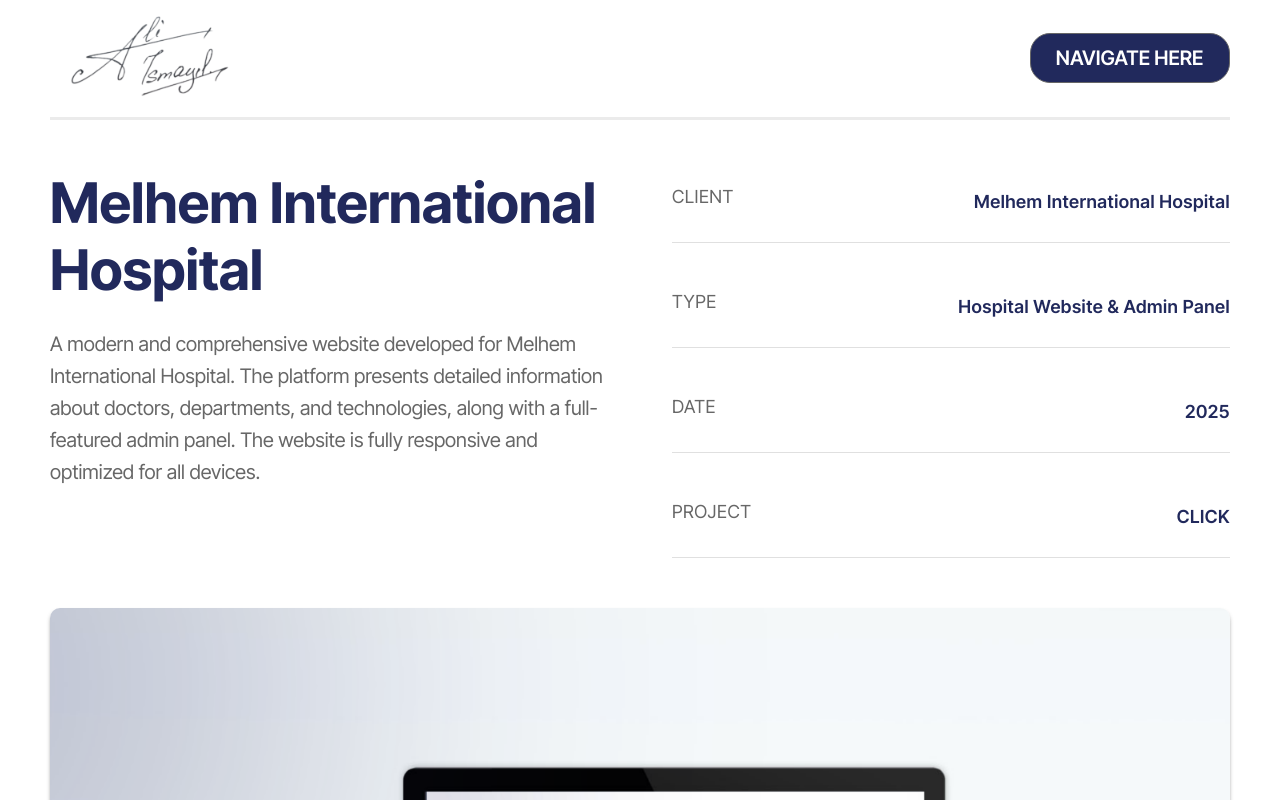
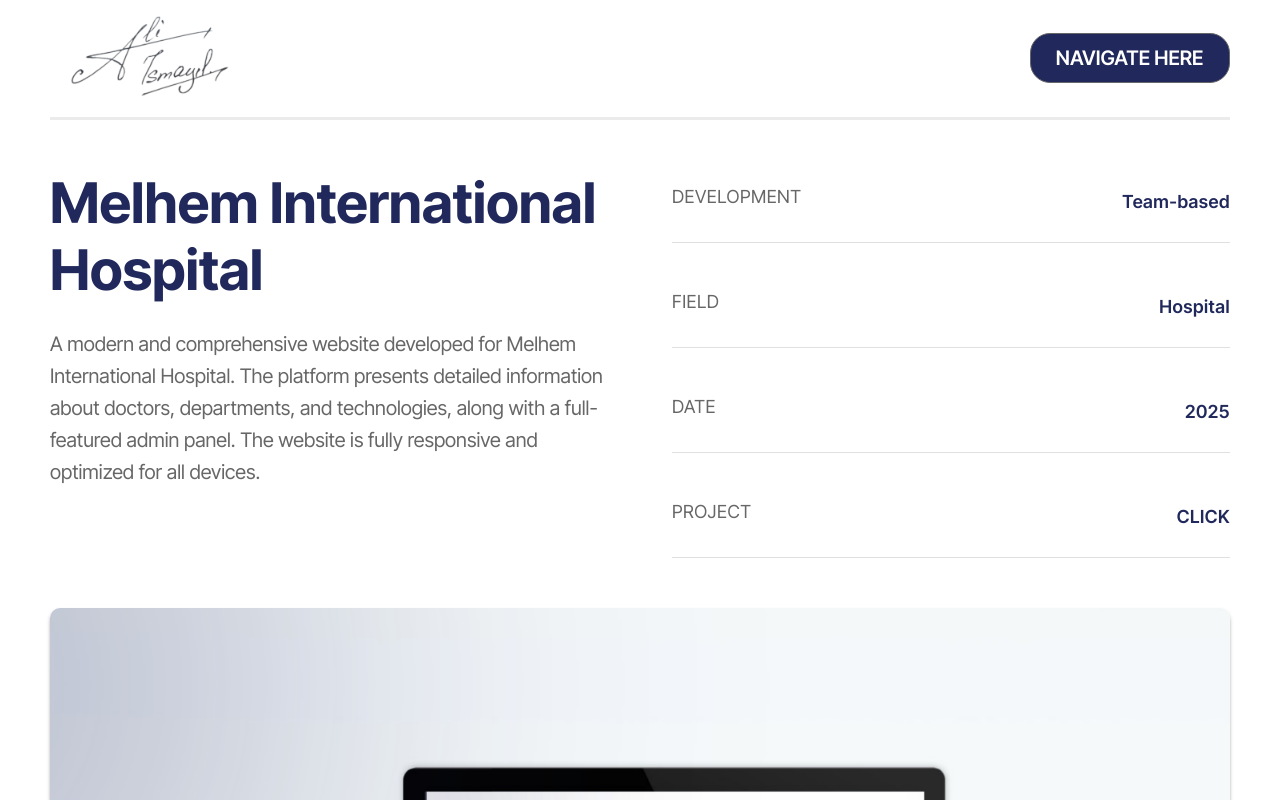
Before and after one commit to AliIsmayl/Ali-Portfolio, a React (Vite) app: page /project/1 in a window 1280 px wide. Shown: the top 800 px of the page. Built offline with nearby package versions, Linux system fonts and the light colour scheme.

Commit message:
some update

```diff
--- a/src/Pages/ContactPage/ContactPage.scss
+++ b/src/Pages/ContactPage/ContactPage.scss
@@ -165,7 +165,7 @@
       bottom: 0;
       left: 0;
       width: 100%;
-      padding: 2rem;
+      padding: 10px 20px;
       color: white;
       background: rgba($dark-color, 0.7);
       animation: fadeIn 0.8s ease-out 0.4s both;
--- a/src/Pages/ProjectDetail/ProjectDetail.jsx
+++ b/src/Pages/ProjectDetail/ProjectDetail.jsx
@@ -32,11 +32,11 @@
         </div>
         <div className="right" data-aos="fade-left">
           <div className="box">
-            <span>CLIENT</span>
-            <p>{detail.client}</p>
+            <span>DEVELOPMENT</span>
+            <p>{detail.process}</p>
           </div>
           <div className="box">
-            <span>TYPE</span>
+            <span>FIELD</span>
             <p>{detail.detail}</p>
           </div>
           <div className="box">
--- a/src/project.js
+++ b/src/project.js
@@ -2,14 +2,14 @@
   {
     id: 1,
     name: "Melhem International Hospital",
-    detail: "Hospital Website & Admin Panel",
+    detail: "Hospital",
     time: "2025",
     image: "/melhem1.png",
     link: "https://melhemhospital.com/",
     color: "#291730",
     bigDescription:
       "A modern and comprehensive website developed for Melhem International Hospital. The platform presents detailed information about doctors, departments, and technologies, along with a full-featured admin panel. The website is fully responsive and optimized for all devices.",
-    client: "Melhem International Hospital",
+    process: "Team-based",
     image1: "/melhem2.png",
     image2: "/melhem3.png",
     job: [
@@ -37,7 +37,7 @@
     color: "#006360",
     bigDescription:
       "A professional website developed for Project Management Systems to showcase their innovative solutions. The site includes sections about services, technologies, and team expertise. Built with full responsiveness and clean structure to ensure optimal user experience.",
-    client: "PM Systems",
+    process: "Team-based",
     image1: "/pms2.png",
     image2: "/pms3.png",
     job: [
@@ -54,14 +54,14 @@
   {
     id: 3,
     name: "Cinema GIA",
-    detail: "Online Movie Platform",
+    detail: "Movie",
     time: "2024",
     image: "/gia1.png",
     link: "https://cinema-gia-client.vercel.app/",
     color: "#DC3918",
     bigDescription:
       "A full-featured movie streaming platform developed for Cinema GIA, allowing users to browse, purchase, and watch movies online. The website features a modern UI, admin panel, and dynamic content management.",
-    client: "Ali Ismayil",
+    process: "Individually",
     image1: "/gia2.png",
     image2: "/gia3.png",
     job: [
@@ -92,7 +92,7 @@
     link: "https://amina-azif.az/",
     bigDescription:
       " A dynamic website for Amina azif, designed to provide movie schedules, ticket booking, and information about the cinema's offerings. The site features a modern design with easy navigation and real-time updates on movie listings.",
-    client: "Ali Ismayıl",
+    process: "Individually",
     image1: "https://melhemhospital.com/wp-content/uploads/2023/10/1-1.png",
     image2: "https://melhemhospital.com/wp-content/uploads/2023/10/1-1.png",
     image3: "https://melhemhospital.com/wp-content/uploads/2023/10/1-1.png",
@@ -128,7 +128,7 @@
     color: "#1C1812",
     bigDescription:
       "An elegant fashion website developed for Atelier di Falco, offering insights into the brand’s style, philosophy, and latest collections. Designed with a clean, modern aesthetic and optimized for all screen sizes.",
-    client: "Ali Ismayil",
+    process: "Team-based",
     image1: "/atelier2.png",
     image2: "/atelier3.png",
     job: [
@@ -147,11 +147,12 @@
     name: "Stadt Taxi Lübeck",
     detail: "Taxi",
     time: "2024",
+    process:"",
     image: "/taxi1.png",
     link: "https://www.stadttaxi-luebeck.de/",
     bigDescription:
       "An informative and modern taxi service website developed for Stadt Taxi Lübeck. The platform introduces the company’s services, provides contact details, and allows users to get acquainted with the taxi fleet. Built with a clean and responsive design for all screen sizes.",
-    client: "Stadt Taxi Lübeck",
+    process: "Individually",
     image1: "/taxi2.png",
     image2: "/taxi3.png",
     color: "#001D3D",
@@ -183,7 +184,7 @@
     link: "https://balbee.az/",
     bigDescription:
       "A modern and visually engaging website built for Bal Bee, focusing on promoting and selling natural honey products. The platform provides detailed information about each product’s ingredients and health benefits, along with an intuitive ordering system. Developed as a fully responsive and informative e-commerce solution.",
-    client: "Bal Bee",
+    process: "Individually",
     image1: "/balbee2.png",
     image2: "/balbee3.png",
     color: "#E68A00",
@@ -215,7 +216,7 @@
     link: "https://mnicit.az/",
     bigDescription:
       "A professional website for MN ICIT, an IT solution company offering consulting, software services, and innovative digital products. The site presents company information, services, and contact options in a structured and visually appealing layout. Designed with responsiveness and simplicity in mind, it includes an admin panel for content management.",
-    client: "MN ICIT",
+    process: "Individually",
     color: "#004272",
     image1: "/mn2.png",
     image2: "/mn3.png",
@@ -248,7 +249,7 @@
     color: "#CE338B",
     bigDescription:
       "A health-focused website created for Eco Vita, designed to promote natural wellness products and provide informative content about a healthy lifestyle. The platform includes an admin panel, product catalog, and modern responsive interface tailored for both desktop and mobile users.",
-    client: "Eco Vita",
+    process: "Individually",
     image1: "/eco2.png",
     image2: "/eco3.png",
     job: [
```
